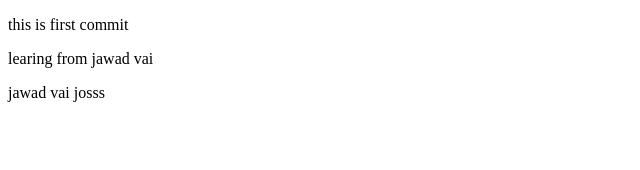
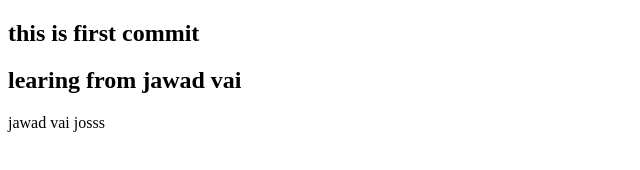
Before and after one commit to iamimranh/gitwithjawadvai, a plain HTML site: page index.html in a window 1280 px wide. Shown: the whole page, without its empty margins (0-640 px from the left). Drawn offline with Linux system fonts and the light colour scheme.

Commit message:
changed from p to h2

```diff
--- a/index.html
+++ b/index.html
@@ -6,8 +6,8 @@
     <title>Document</title>
   </head>
   <body>
-    <p>this is first commit</p>
-    <p>learing from jawad vai</p>
+    <h2>this is first commit</h2>
+    <h2>learing from jawad vai</h2>
     <p>jawad vai josss</p>
   </body>
 </html>
```
